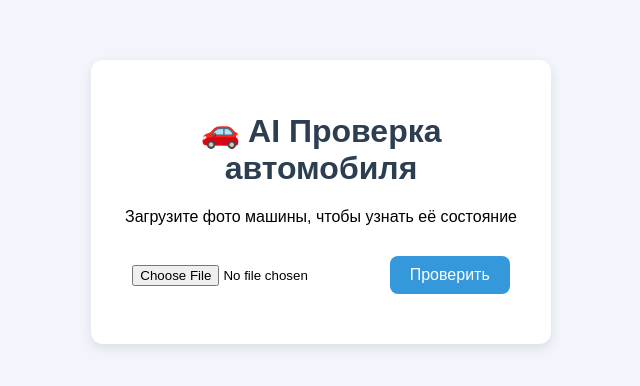
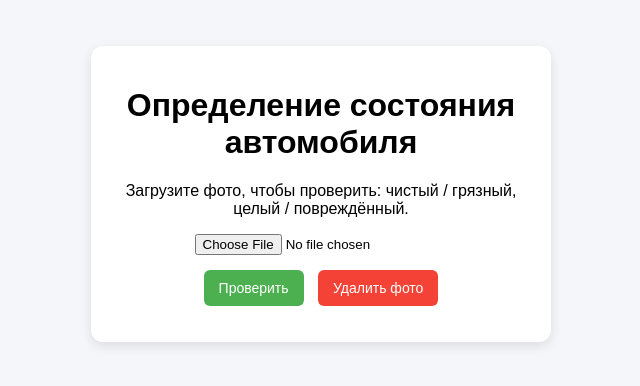
Before and after one commit to despi4/decentrathon, a plain HTML site: page front-end/index.html in a window 1280 px wide. Shown: the part 206-592 px from the top of the page, without its empty margins (319-959 px from the left). Drawn offline with Linux system fonts and the light colour scheme.

Commit message:
added tool delete

```diff
--- a/front-end/index.html
+++ b/front-end/index.html
@@ -8,18 +8,21 @@
 </head>
 <body>
   <div class="container">
-    <h1>🚗 AI Проверка автомобиля</h1>
-    <p>Загрузите фото машины, чтобы узнать её состояние</p>
+    <h1>Определение состояния автомобиля</h1>
+    <p>Загрузите фото, чтобы проверить: чистый / грязный, целый / повреждённый.</p>
 
-    <div class="upload-box">
-      <input type="file" id="fileInput" accept="image/*">
-      <button onclick="analyzeImage()">Проверить</button>
+    <input type="file" id="fileInput" accept="image/*">
+    <div id="preview-container">
+      <img id="preview" alt="Превью фото" />
     </div>
 
-    <div id="preview"></div>
-    <div id="result"></div>
+    <div class="buttons">
+      <button id="analyzeBtn">Проверить</button>
+      <button id="deleteBtn" class="danger">Удалить фото</button>
+    </div>
+
+    <p id="result"></p>
   </div>
-
   <script src="script.js"></script>
 </body>
 </html>
--- a/front-end/script.js
+++ b/front-end/script.js
@@ -1,29 +1,37 @@
-function analyzeImage() {
-  const fileInput = document.getElementById("fileInput");
-  const preview = document.getElementById("preview");
-  const result = document.getElementById("result");
+const fileInput = document.getElementById("fileInput");
+const preview = document.getElementById("preview");
+const analyzeBtn = document.getElementById("analyzeBtn");
+const deleteBtn = document.getElementById("deleteBtn");
+const result = document.getElementById("result");
 
-  if (!fileInput.files.length) {
-    alert("Загрузите фото!");
+// Показываем превью фото
+fileInput.addEventListener("change", () => {
+  const file = fileInput.files[0];
+  if (file) {
+    const reader = new FileReader();
+    reader.onload = e => {
+      preview.src = e.target.result;
+      preview.style.display = "block";
+    };
+    reader.readAsDataURL(file);
+  }
+});
+
+// Кнопка "Проверить" (пока рандом)
+analyzeBtn.addEventListener("click", () => {
+  if (!fileInput.files[0]) {
+    result.textContent = "⚠️ Сначала загрузите фото!";
     return;
   }
+  // Заглушка до подключения модели
+  const states = ["🚗 Машина чистая и целая", "🚘 Машина грязная", "💥 Машина повреждена"];
+  result.textContent = states[Math.floor(Math.random() * states.length)];
+});
 
-  const file = fileInput.files[0];
-
-  // Показать превью
-  const reader = new FileReader();
-  reader.onload = function(e) {
-    preview.innerHTML = `<img src="${e.target.result}" alt="preview">`;
-  }
-  reader.readAsDataURL(file);
-
-  // Отправка на backend (пока заглушка)
-  result.innerHTML = "⏳ Анализируем фото...";
-
-  // Эмуляция ответа от модели
-  setTimeout(() => {
-    const states = ["✅ Чистая", "🚗 Грязная", "⚠️ Есть повреждения"];
-    const randomResult = states[Math.floor(Math.random() * states.length)];
-    result.innerHTML = `Результат: ${randomResult}`;
-  }, 2000);
-}
+// Кнопка "Удалить фото"
+deleteBtn.addEventListener("click", () => {
+  fileInput.value = "";        // очищаем input
+  preview.src = "";            // убираем превью
+  preview.style.display = "none";
+  result.textContent = "";     // очищаем результат
+});
--- a/front-end/style.css
+++ b/front-end/style.css
@@ -1,52 +1,53 @@
 body {
   font-family: Arial, sans-serif;
-  background: #f2f6fc;
+  background: #f4f6f9;
   display: flex;
   justify-content: center;
   align-items: center;
-  min-height: 100vh;
+  height: 100vh;
+  margin: 0;
 }
 
 .container {
   background: white;
-  padding: 30px;
+  padding: 20px 30px;
   border-radius: 12px;
   box-shadow: 0 4px 12px rgba(0,0,0,0.1);
   text-align: center;
   width: 400px;
 }
 
-h1 {
-  color: #2c3e50;
+#preview-container {
+  margin: 15px 0;
 }
 
-.upload-box {
-  margin: 20px 0;
+#preview {
+  max-width: 100%;
+  max-height: 200px;
+  display: none;
+  border-radius: 8px;
+  border: 1px solid #ccc;
+}
+
+.buttons {
+  margin: 15px 0;
 }
 
 button {
-  background: #3498db;
-  color: white;
+  padding: 10px 15px;
   border: none;
-  padding: 10px 20px;
-  margin-top: 10px;
-  border-radius: 8px;
+  border-radius: 6px;
   cursor: pointer;
-  font-size: 16px;
+  margin: 0 5px;
+  font-size: 14px;
 }
 
-button:hover {
-  background: #2980b9;
+#analyzeBtn {
+  background: #4caf50;
+  color: white;
 }
 
-#preview img {
-  max-width: 100%;
-  margin-top: 15px;
-  border-radius: 8px;
+#deleteBtn {
+  background: #f44336;
+  color: white;
 }
-
-#result {
-  margin-top: 20px;
-  font-size: 18px;
-  font-weight: bold;
-}
```
